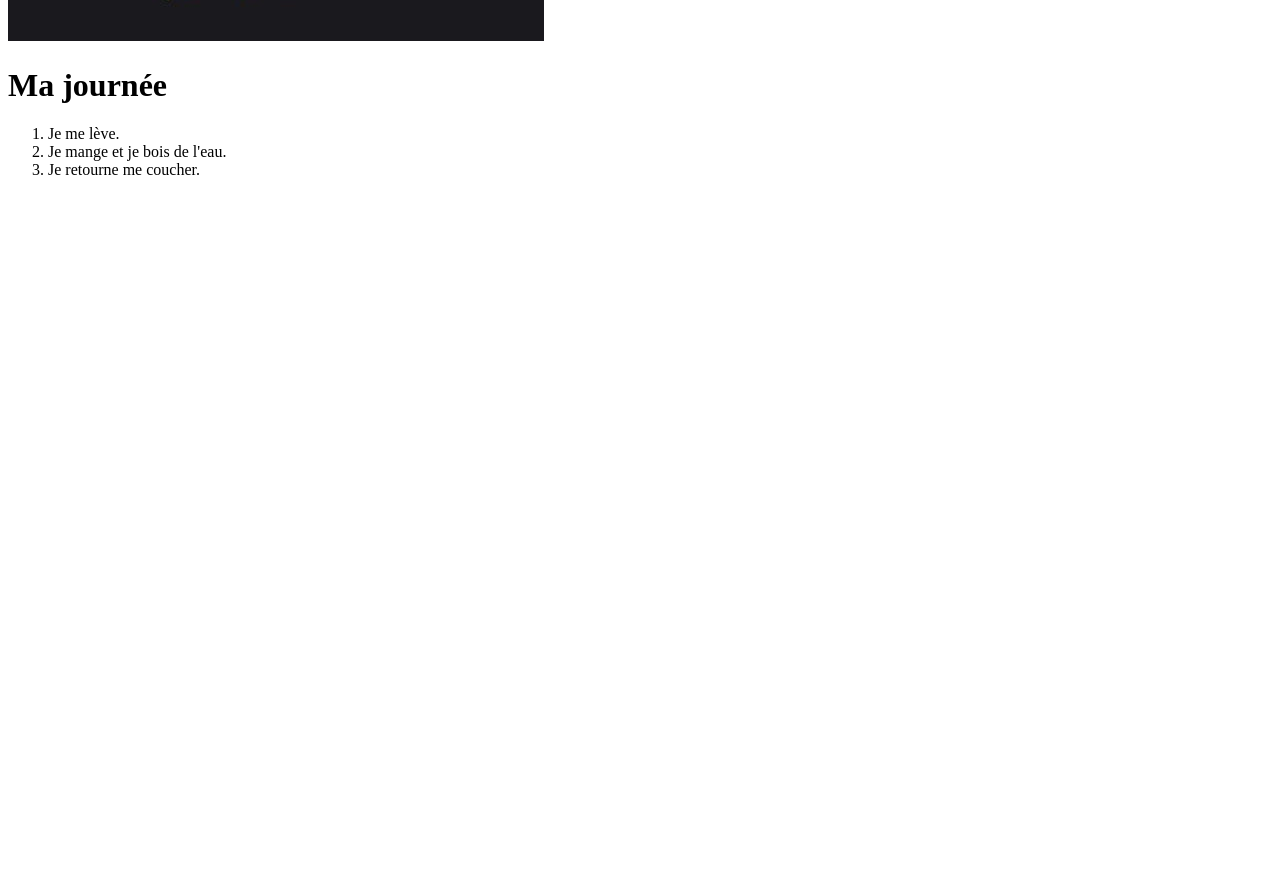
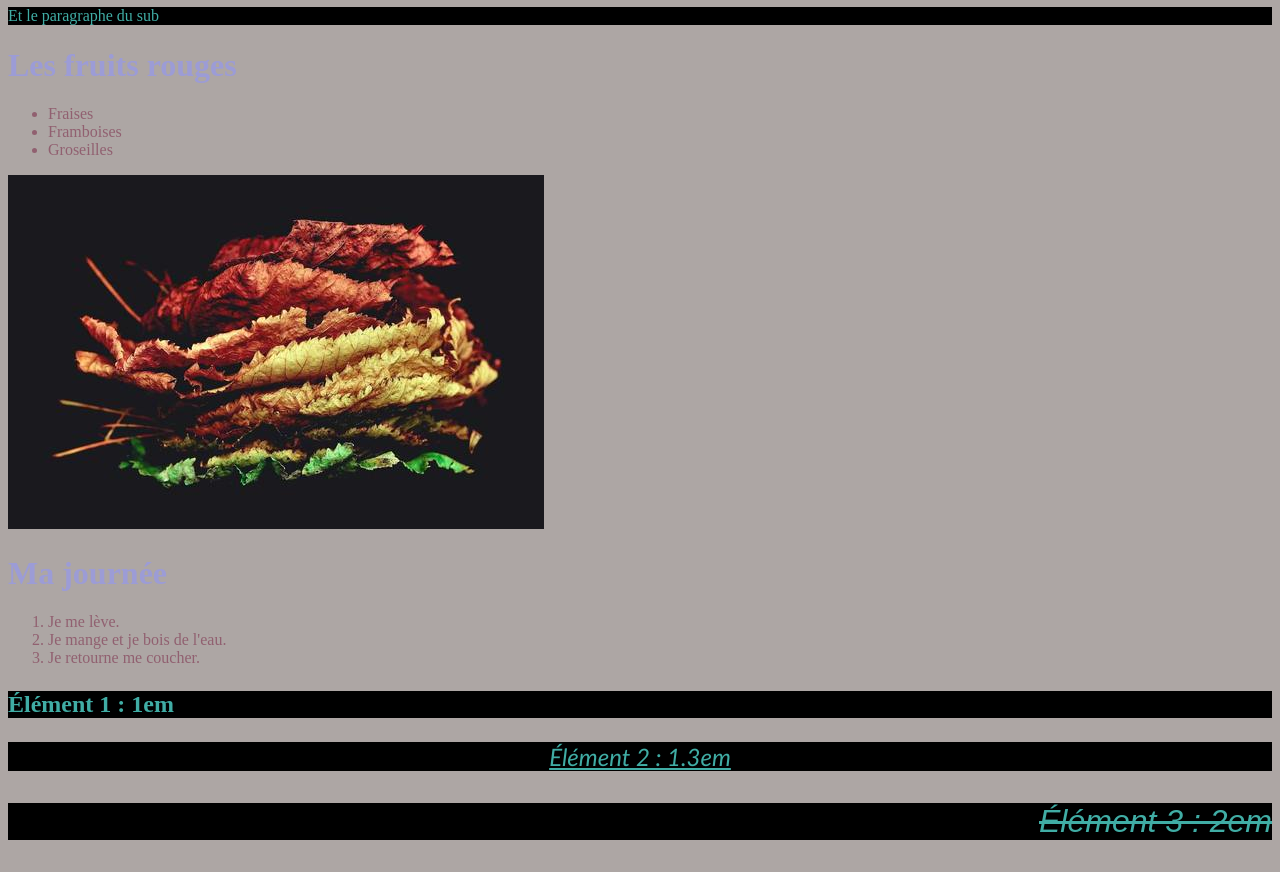
Before and after one commit to Pheonyxior/PERNET_Victor_Python_Projet6, a plain HTML site: page index.html in a window 1280 px wide. Shown: the part 772-1644 px from the top of the page. Before the commit the page ends 967 px from the top, so only its background shows below. Drawn offline with Linux system fonts and the light colour scheme.

Commit message:
css, classes

```diff
--- a/index.html
+++ b/index.html
@@ -3,8 +3,12 @@
     <head>
         <meta charset="utf-8">
         <title>Le titre de ma page</title>
+        <link href="style.css" rel="stylesheet"
     </head>
     <body>
+        <div class="banniere">
+            <h1>Mon blog</h1>
+        </div>
         <h1>Boom, on est là</h1>
         NYEH
         <p>Ceci est un premier paragraphe,
@@ -29,5 +33,8 @@
         <li>Je mange et je bois de l'eau.</li>
         <li>Je retourne me coucher.</li>
     </ol>
+    <p class="elem1">Élément 1 : 1em</p>
+    <p class="elem2">Élément 2 : 1.3em</p>
+    <p class="elem3">Élément 3 : 2em</p>
     </body>
 </html>
--- /dev/null
+++ b/style.css
@@ -0,0 +1,46 @@
+body {
+    background-color: rgb(173, 166, 164);
+    color: rgb(145, 96, 112);
+}
+
+h1 {
+    color: rgb(156, 156, 214)
+}
+
+p{
+    color: rgb(64, 173, 165);
+    background-color: black;
+}
+
+.banniere {
+    padding: 200px;
+    background-image: url("./pictures/Abzu\,\ Whale.jpg");
+    background-position: 100px;
+}
+
+.elem1 {
+    font-size: 1.5em;
+    font-family: Manrope;
+    font-style: normal;
+    font-weight: bold;
+    text-decoration: none;
+    text-align: left;
+}
+
+.elem2 {
+    font-size: 1.5em;
+    font-family: 'Trebuchet MS', 'Lucida Sans Unicode', 'Lucida Grande', 'Lucida Sans', Arial, sans-serif;
+    font-style: oblique;
+    font-weight: thin;
+    text-decoration: underline;
+    text-align: center;
+}
+
+.elem3 {
+    font-size: 2em;
+    font-family: Arial, Helvetica, sans-serif;
+    font-style: italic;
+    font-weight: normal;
+    text-decoration: line-through;
+    text-align: right;
+}
```
Also changed, not shown: pictures/Abzu, Whale.jpg (added).
